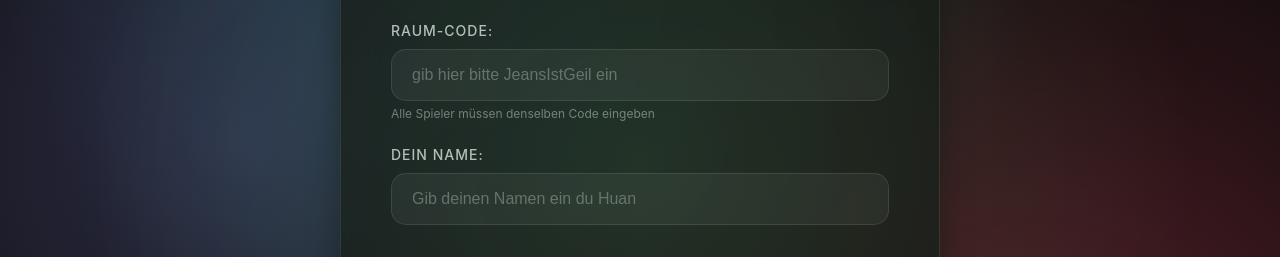
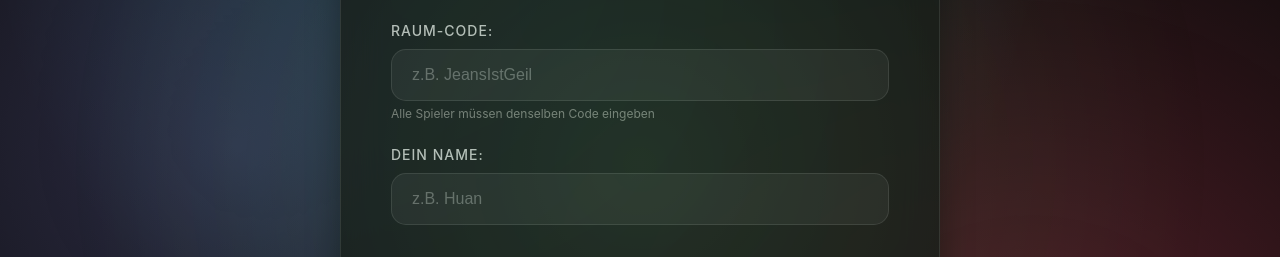
Before and after one commit to xjeansi/Buzzen-3, a website: page public/buzzer.html in a window 1280 px wide. Shown: the part 236-493 px from the top of the page. Drawn offline with Linux system fonts and the light colour scheme.

Commit message:
Add files via upload

```diff
--- a/public/buzzer.html
+++ b/public/buzzer.html
@@ -481,7 +481,7 @@
         <div class="setup-screen active" id="setupScreen">
             <div class="input-group">
                 <label for="roomCode">Raum-Code:</label>
-                <input type="text" id="roomCode" placeholder="gib hier bitte JeansIstGeil ein" maxlength="20">
+                <input type="text" id="roomCode" placeholder="z.B. JeansIstGeil" maxlength="20">
                 <small style="color: #777; margin-top: 5px; display: block;">
                     Alle Spieler müssen denselben Code eingeben
                 </small>
@@ -489,7 +489,7 @@
 
             <div class="input-group">
                 <label for="playerName">Dein Name:</label>
-                <input type="text" id="playerName" placeholder="Gib deinen Namen ein du Huan" maxlength="20">
+                <input type="text" id="playerName" placeholder="z.B. Huan" maxlength="20">
             </div>
 
             <button class="btn btn-primary" id="joinButton">Beitreten</button>
```
Also changed, not shown: public/schaetzen.html (+2 -2 lines).
